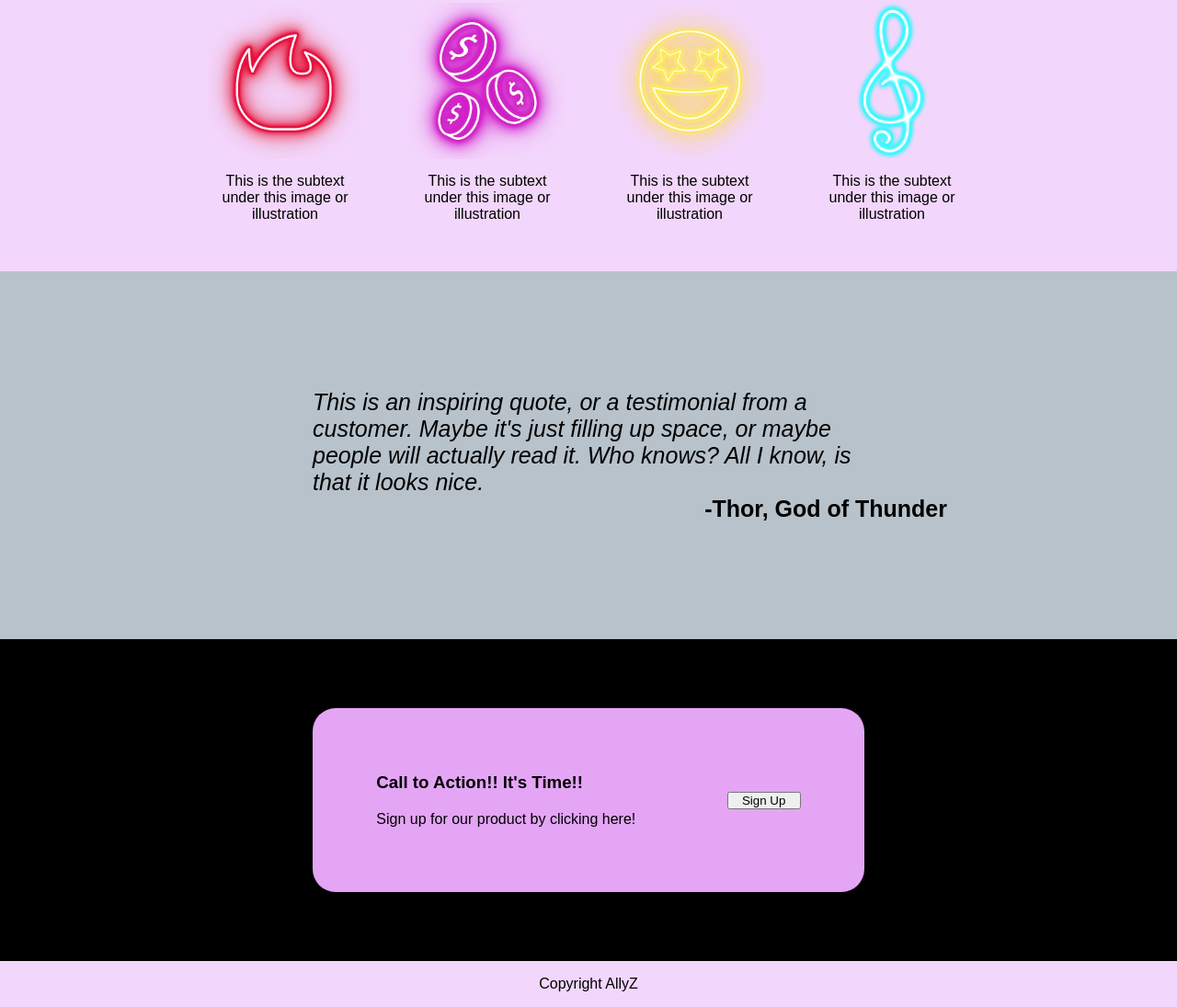
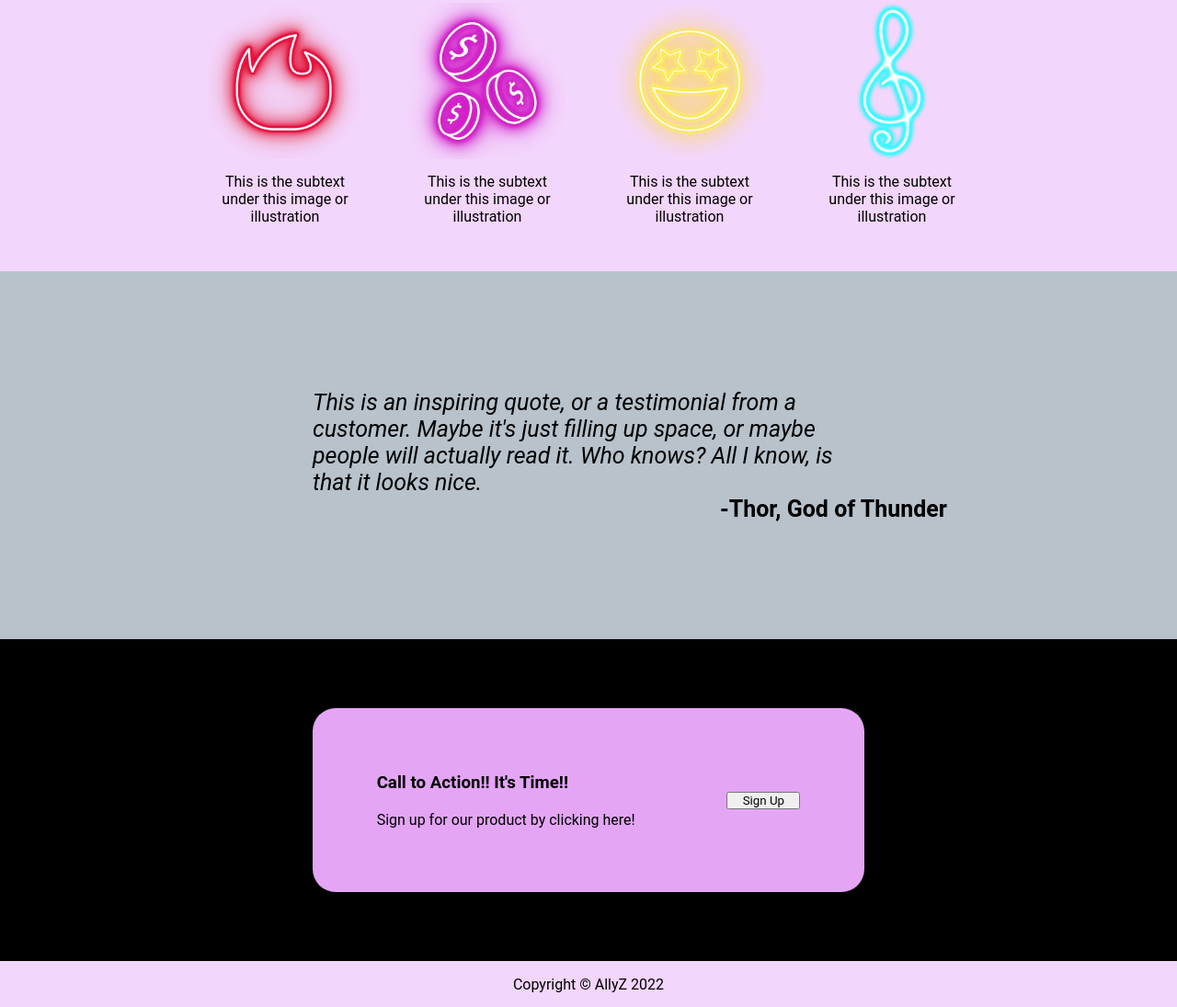
Before and after one commit to T3zla/Landing-Page, a plain HTML site: page index.html in a window 1280 px wide. Shown: the part 655-1750 px from the top of the page at 92% size. Drawn offline with Linux system fonts and the light colour scheme.

Commit message:
Finalize landing page

```diff
--- a/index.html
+++ b/index.html
@@ -5,7 +5,7 @@
     <meta http-equiv="X-UA-Compatible" content="IE=edge">
     <meta name="viewport" content="width=device-width, initial-scale=1.0">
     <title>Landing Page</title>
-    <link rel="stylesheet" href="style.css">
+    <link rel="stylesheet" href="style.css" href="https://fonts.googleapis.com/css2?family=Roboto" >
 </head>
 <body>
     <div class="header">
@@ -77,7 +77,7 @@
     </div>
 
     <div class="footer">
-            <p>Copyright AllyZ</p>
+            <p>Copyright &#169 AllyZ 2022</p>
 
     </div>
 
--- a/style.css
+++ b/style.css
@@ -2,7 +2,8 @@
     margin: 0;
     padding: 0;
     box-sizing: border-box;
-    font-family: Arial, Helvetica, sans-serif;
+    font-family: 'Roboto', sans-serif;
+
 }
 
 .header {
```
